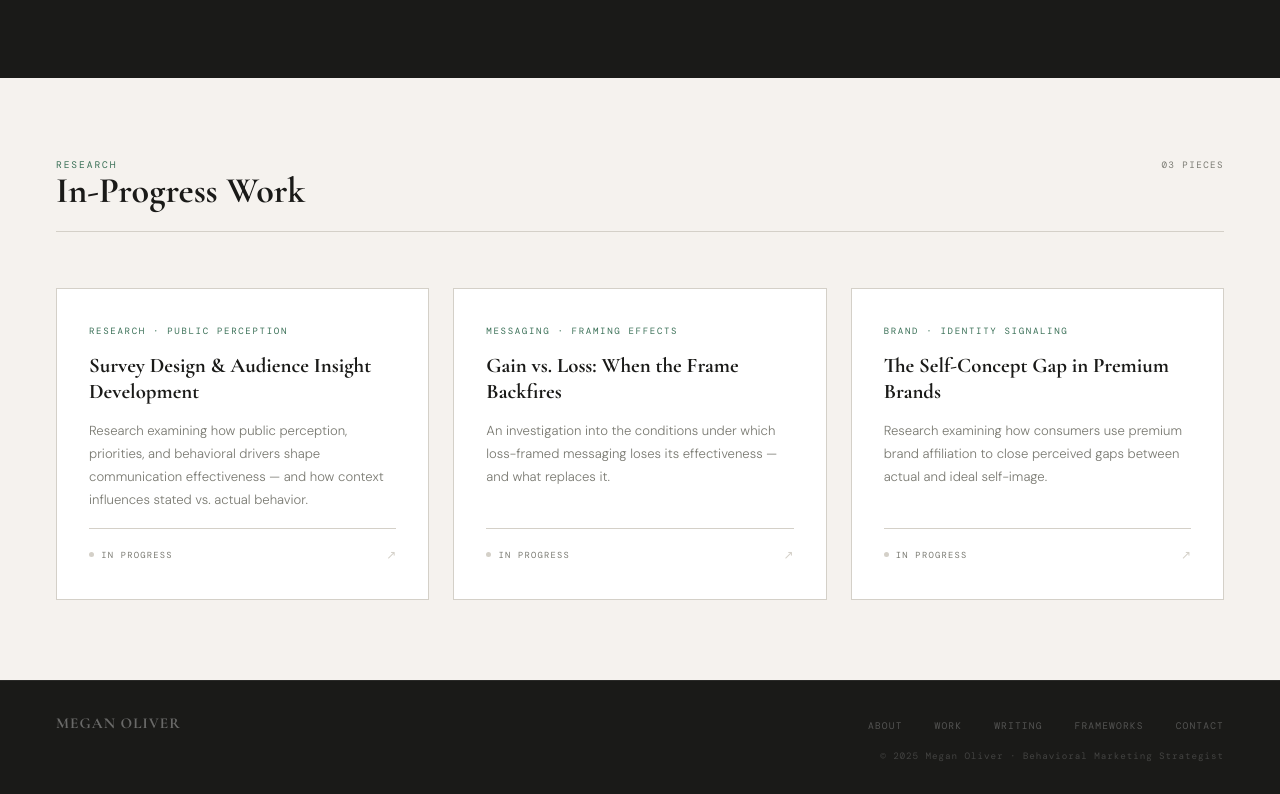
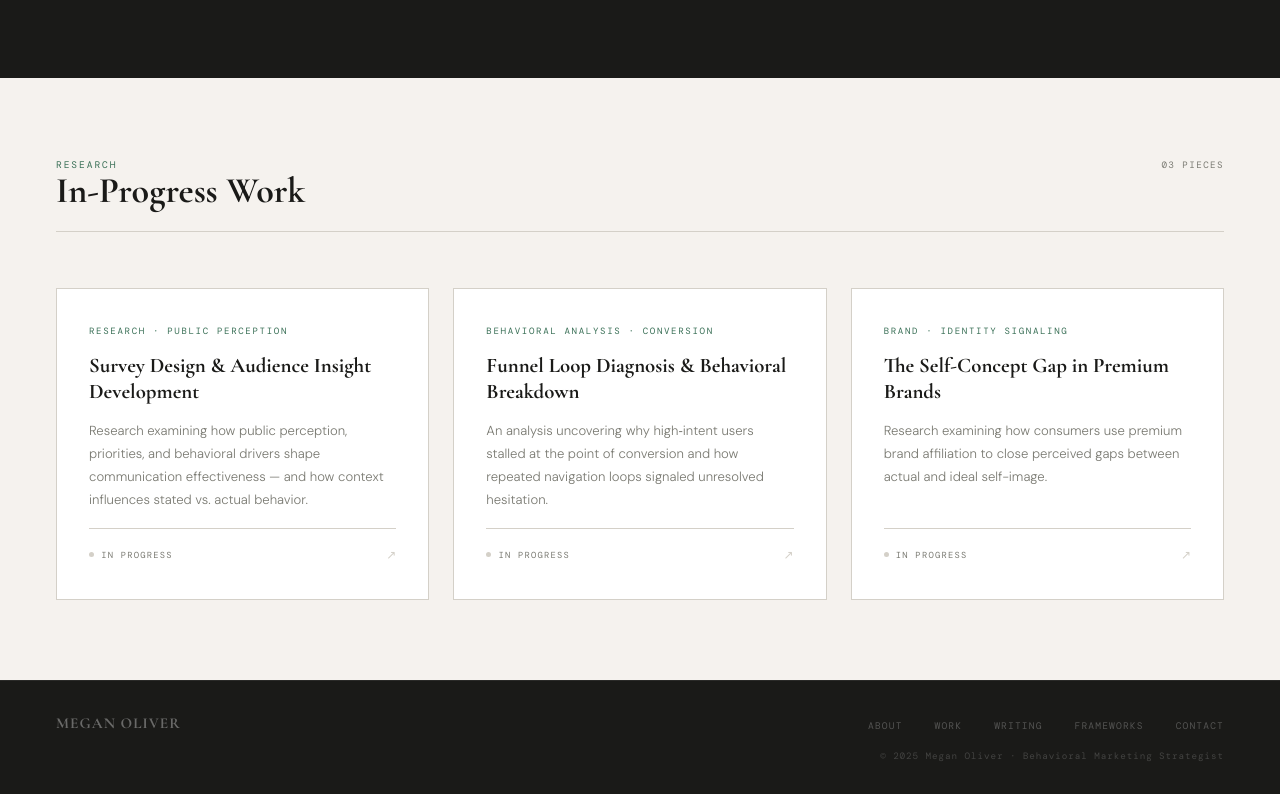
Before and after one commit to Megan-Oliver-Behavioral-Marketing/One, a plain HTML site: page Work.html in a window 1280 px wide. Shown: the part 1100-1894 px from the top of the page. Drawn offline with nearby package versions, Linux system fonts and the light colour scheme.

Commit message:
Update Work.html

```diff
--- a/Work.html
+++ b/Work.html
@@ -271,17 +271,17 @@
     </a>
 
     <!-- CARD 2 -->
-    <div class="r-card">
-      <span class="r-card-tag">Messaging &middot; Framing Effects</span>
-      <h3 class="r-card-title">Gain vs. Loss: When the Frame Backfires</h3>
+    <a href="Work-Funnel-Diagnosis.html" class="r-card">
+  <span class="r-card-tag">Behavioral Analysis &middot; Conversion</span>
+  <h3 class="r-card-title">Funnel Loop Diagnosis & Behavioral Breakdown</h3>
   <p class="r-card-desc">
-        An investigation into the conditions under which loss-framed messaging loses its effectiveness — and what replaces it.
+    An analysis uncovering why high‑intent users stalled at the point of conversion and how repeated navigation loops signaled unresolved hesitation.
   </p>
   <div class="r-card-meta">
     <span class="r-card-status">In Progress</span>
     <span class="r-card-arrow">&#8599;</span>
   </div>
-    </div>
+</a>
 
     <!-- CARD 3 -->
     <div class="r-card">
```
Lines whose indentation alone changed are shown as unchanged.
